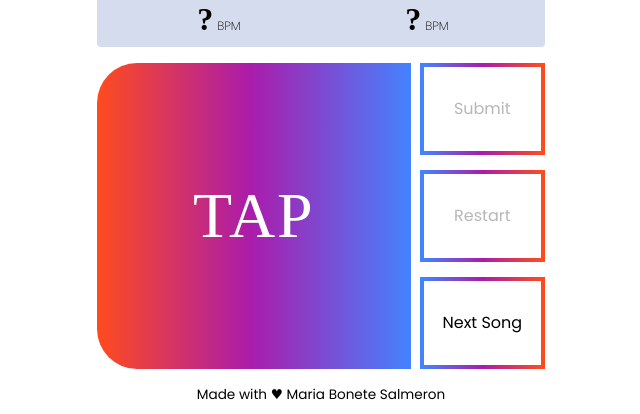
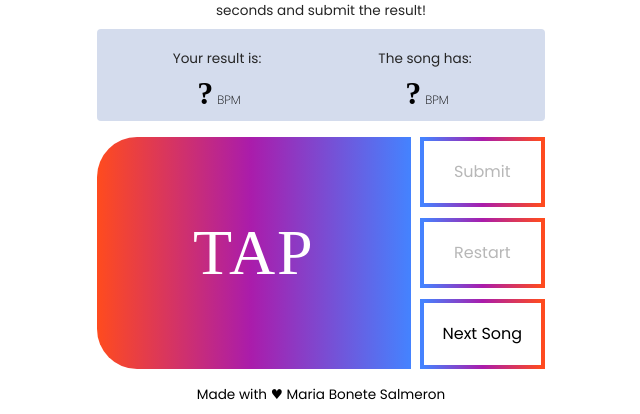
Before and after one commit to mbonete/guess-the-bpm, a React (Create React App) app: page / in a window 1280 px wide. Shown: the part 383-797 px from the top of the page, without its empty margins (319-959 px from the left). Built offline with nearby package versions, Linux system fonts and the light colour scheme; a web font is replaced by a local one.

Commit message:
fixes eccesive stretching of the main button and fixes youtube video height to 100%

```diff
--- a/src/components/App.js
+++ b/src/components/App.js
@@ -81,6 +81,7 @@ const CounterSection = styled.div`
   justify-content: space-between;
   height: 100%;
   width: 100%;
+  max-height: 250px;
 `;
 
 const OptionsSection = styled.div`
--- a/src/components/YoutubeEmbed.js
+++ b/src/components/YoutubeEmbed.js
@@ -18,13 +18,13 @@ const YoutubeEmbed = ({ embedId }) => (
 const Wrapper = styled.div`
   margin: 8px 0;
   width: 100%;
+  height: 100%;
 `;
 
 
 const Video = styled.iframe`
   position: block;
   border-radius: 4px;
-
 `;
 
 export default YoutubeEmbed;
```
